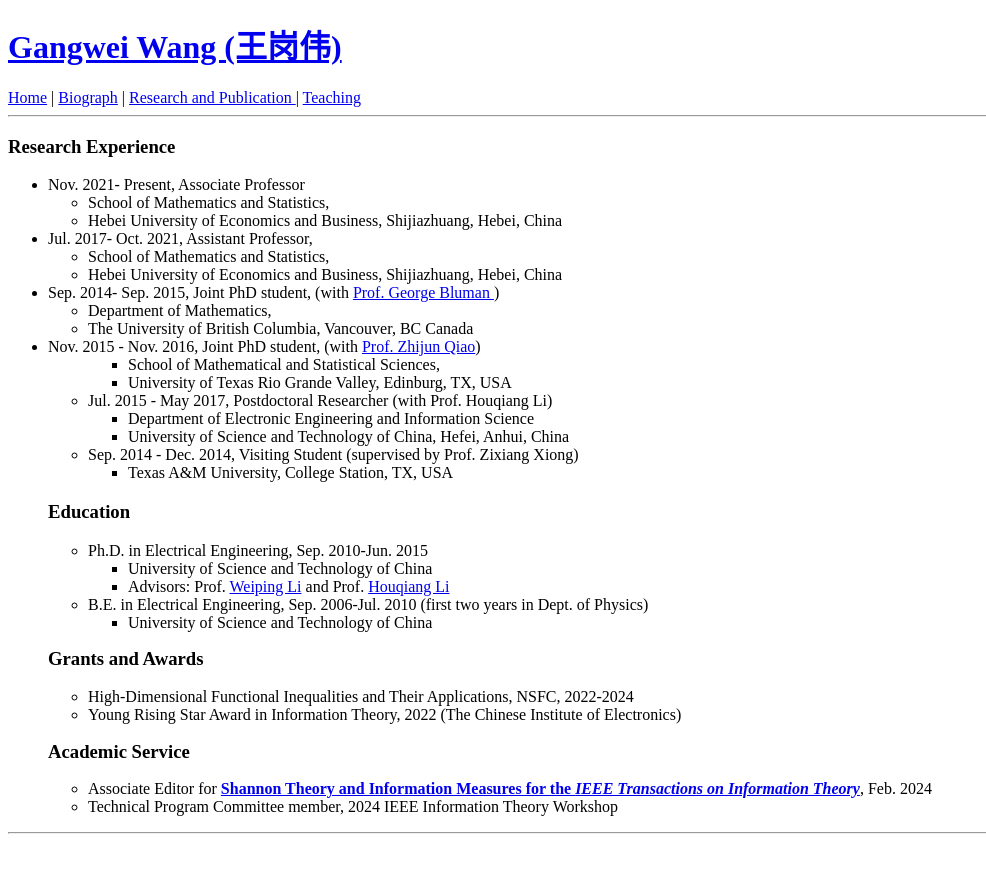
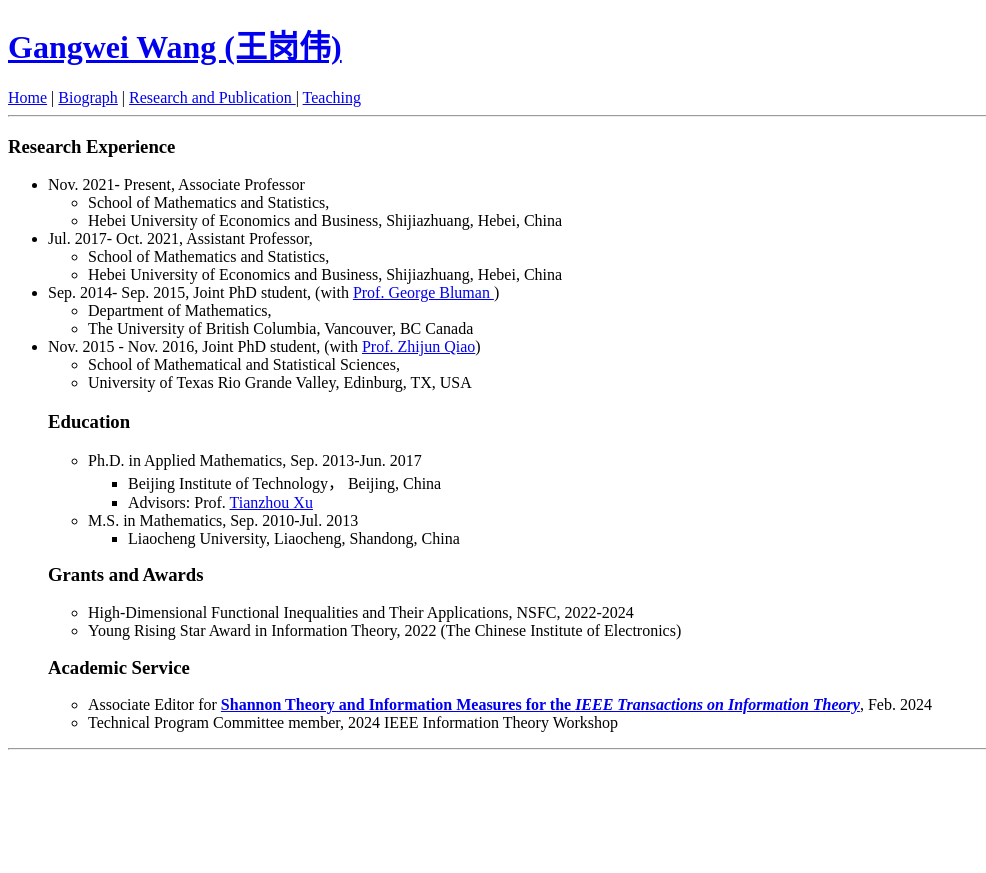
Before and after one commit to wanggangwei82/wanggangwei82.github.io, a Jekyll site: the page built from biography/index.html, in a window 1280 px wide. Shown: the top 873 px of the page, without its empty margins (0-986 px from the left). Built offline with Jekyll 4.4.1, drawn with Linux system fonts in a browser that asks for light colours.

Commit message:
Update index.html

```diff
--- a/biography/index.html
+++ b/biography/index.html
@@ -54,7 +54,6 @@ Joint PhD student, (with  <a href="https://personal.math.ubc.ca/~bluman/"> Prof.
 <!-- wp:list-item -->
 <li>Nov. 2015 - Nov. 2016, Joint PhD student, (with <a href="https://faculty.utrgv.edu/zhijun.qiao/">  Prof. Zhijun Qiao</a>)<!-- wp:list -->
 <ul><!-- wp:list-item -->
-  <ul><!-- wp:list-item -->
 <li>School of Mathematical and Statistical Sciences,</li>
 <!-- /wp:list-item -->
 <li>University of Texas  Rio Grande Valley, Edinburg, TX, USA</li>
@@ -62,49 +61,31 @@ Joint PhD student, (with  <a href="https://personal.math.ubc.ca/~bluman/"> Prof.
 <!-- /wp:list --></li>
 <!-- /wp:list-item -->
 
-<!-- wp:list-item -->
-<li>Jul. 2015 - May 2017, Postdoctoral Researcher (with Prof. Houqiang Li)<!-- wp:list -->
+
+
+<!-- wp:heading {"level":3,"className":"wp-block-heading","fontSize":"normal"} -->
+<h3 class="wp-block-heading has-normal-font-size" id="h.p_ID_72">
+  <a href="https://wanggangwei82.github.io/"></a>Education</h3>
+<!-- /wp:heading -->
+
+<!-- wp:list {"fontSize":"small"} -->
+<ul class="has-small-font-size"><!-- wp:list-item -->
+<li>Ph.D. in Applied Mathematics, Sep. 2013-Jun. 2017<!-- wp:list -->
 <ul><!-- wp:list-item -->
-<li>Department of Electronic Engineering and Information Science</li>
+<li>Beijing Institute of Technology， Beijing, China</li>
 <!-- /wp:list-item -->
 
 <!-- wp:list-item -->
-<li>University of Science and Technology of China, Hefei, Anhui, China</li>
+<li>Advisors: Prof. <a href="https://math.bit.edu.cn/szdw/txzg/d4ce51106ffc4e429acbfc363fa6c263.htm" target="_blank" rel="noreferrer noopener">Tianzhou Xu</a>
+ </li>
 <!-- /wp:list-item --></ul>
 <!-- /wp:list --></li>
 <!-- /wp:list-item -->
 
 <!-- wp:list-item -->
-<li>Sep. 2014 - Dec. 2014, Visiting Student (supervised by Prof. Zixiang Xiong)<!-- wp:list -->
+<li>M.S. in Mathematics, Sep. 2010-Jul. 2013<!-- wp:list -->
 <ul><!-- wp:list-item -->
-<li>Texas A&amp;M University, College Station, TX, USA</li>
-<!-- /wp:list-item --></ul>
-<!-- /wp:list --></li>
-<!-- /wp:list-item --></ul>
-<!-- /wp:list -->
-
-<!-- wp:heading {"level":3,"className":"wp-block-heading","fontSize":"normal"} -->
-<h3 class="wp-block-heading has-normal-font-size" id="h.p_ID_72">
-  <a href="https://sites.google.com/site/leiyuustc/#h.p_ID_72"></a>Education</h3>
-<!-- /wp:heading -->
-
-<!-- wp:list {"fontSize":"small"} -->
-<ul class="has-small-font-size"><!-- wp:list-item -->
-<li>Ph.D. in Electrical Engineering, Sep. 2010-Jun. 2015<!-- wp:list -->
-<ul><!-- wp:list-item -->
-<li>University of Science and Technology of China</li>
-<!-- /wp:list-item -->
-
-<!-- wp:list-item -->
-<li>Advisors: Prof. <a href="http://www.google.com/url?q=http%3A%2F%2Fdsxt.ustc.edu.cn%2Fzj_ywjs.asp%3Fzzid%3D1565&amp;sa=D&amp;sntz=1&amp;usg=AFQjCNEa0hUfefH7GrYAQgznYwZUZTPz6w" target="_blank" rel="noreferrer noopener">Weiping Li</a> and Prof. <a href="http://www.google.com/url?q=http%3A%2F%2Fstaff.ustc.edu.cn%2F~lihq%2FEnglish.html&amp;sa=D&amp;sntz=1&amp;usg=AFQjCNHjPOxNumD8PoBwCiafqiOExevOCw" target="_blank" rel="noreferrer noopener">Houqiang Li</a></li>
-<!-- /wp:list-item --></ul>
-<!-- /wp:list --></li>
-<!-- /wp:list-item -->
-
-<!-- wp:list-item -->
-<li>B.E. in Electrical Engineering, Sep. 2006-Jul. 2010 (first two years in Dept. of Physics)<!-- wp:list -->
-<ul><!-- wp:list-item -->
-<li>University of Science and Technology of China</li>
+<li>Liaocheng University, Liaocheng, Shandong, China</li>
 <!-- /wp:list-item --></ul>
 <!-- /wp:list --></li>
 <!-- /wp:list-item --></ul>
```
